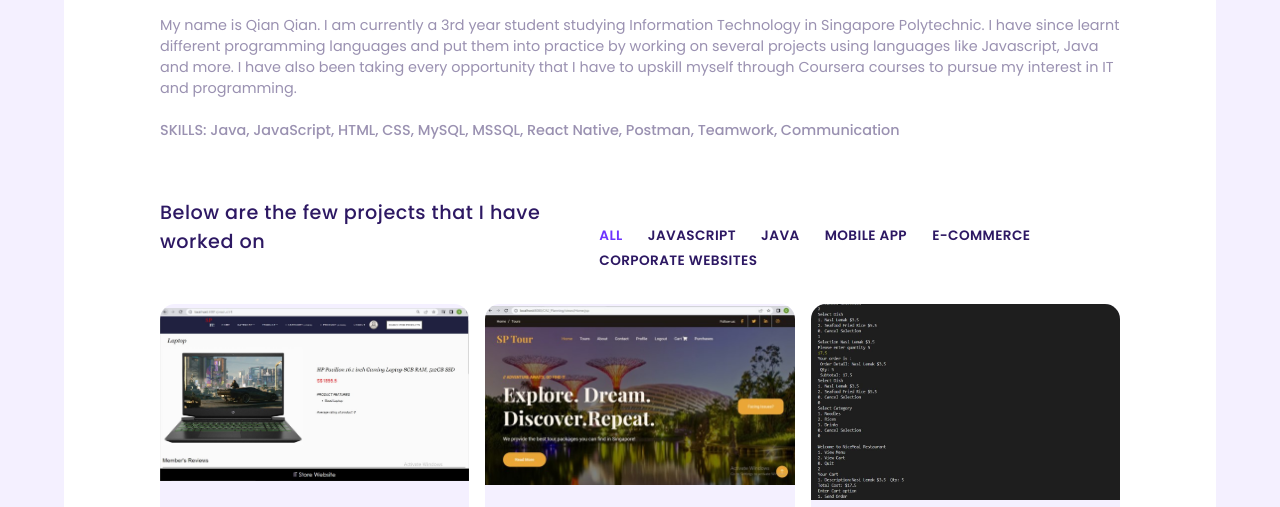
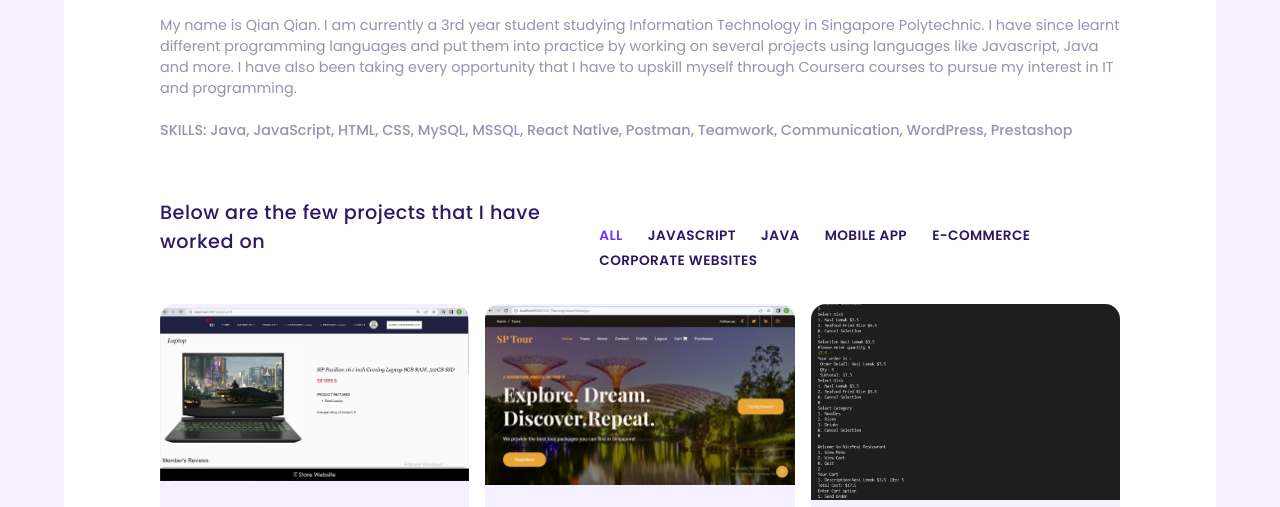
Before and after one commit to qianz0/gohqianqian.github.io, a plain HTML site: page index.html in a window 1280 px wide. Shown: the part 1060-1567 px from the top of the page. Drawn offline with nearby package versions, Linux system fonts and the light colour scheme.

Commit message:
add skills

```diff
--- a/index.html
+++ b/index.html
@@ -239,7 +239,7 @@
                                 <span style="font-weight: 500;">
                                     SKILLS: Java, JavaScript, HTML, CSS, MySQL, MSSQL, React Native, Postman,
                                     Teamwork,
-                                    Communication
+                                    Communication, WordPress, Prestashop
                                 </span>
                             </p>
                         </div>
```
